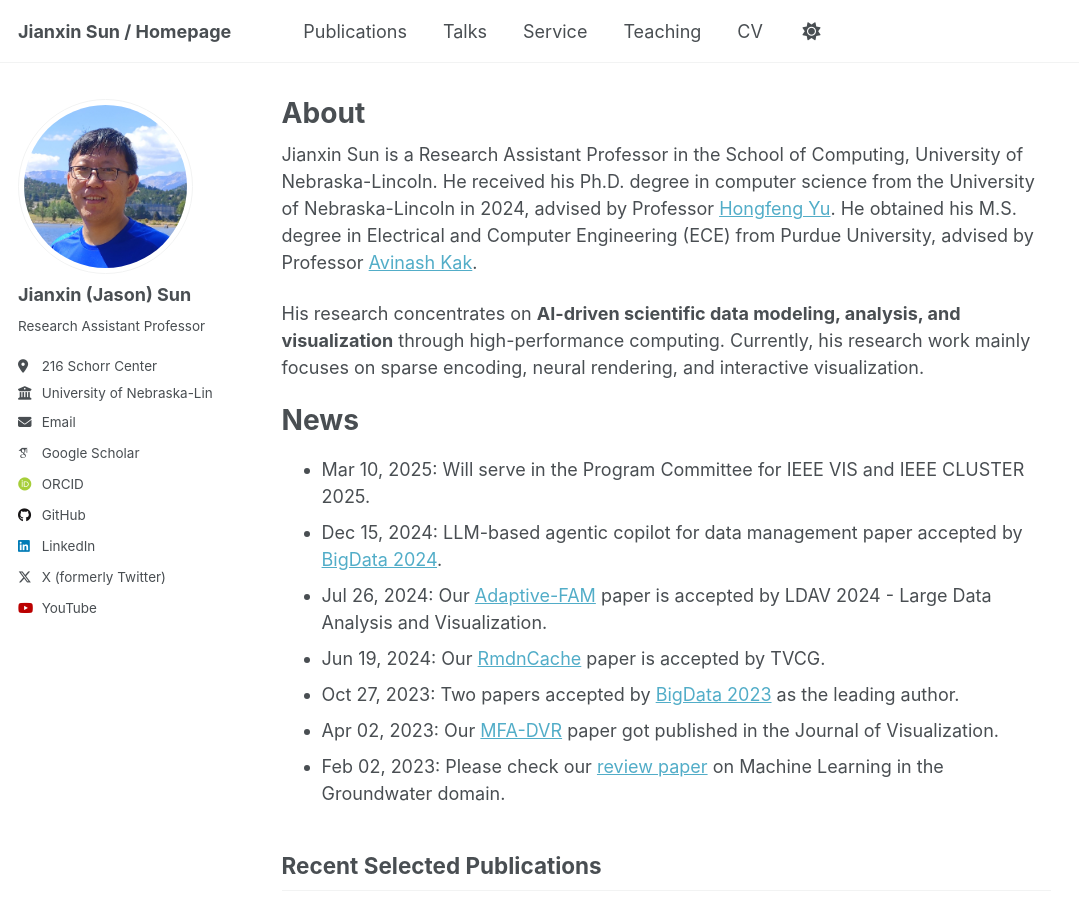
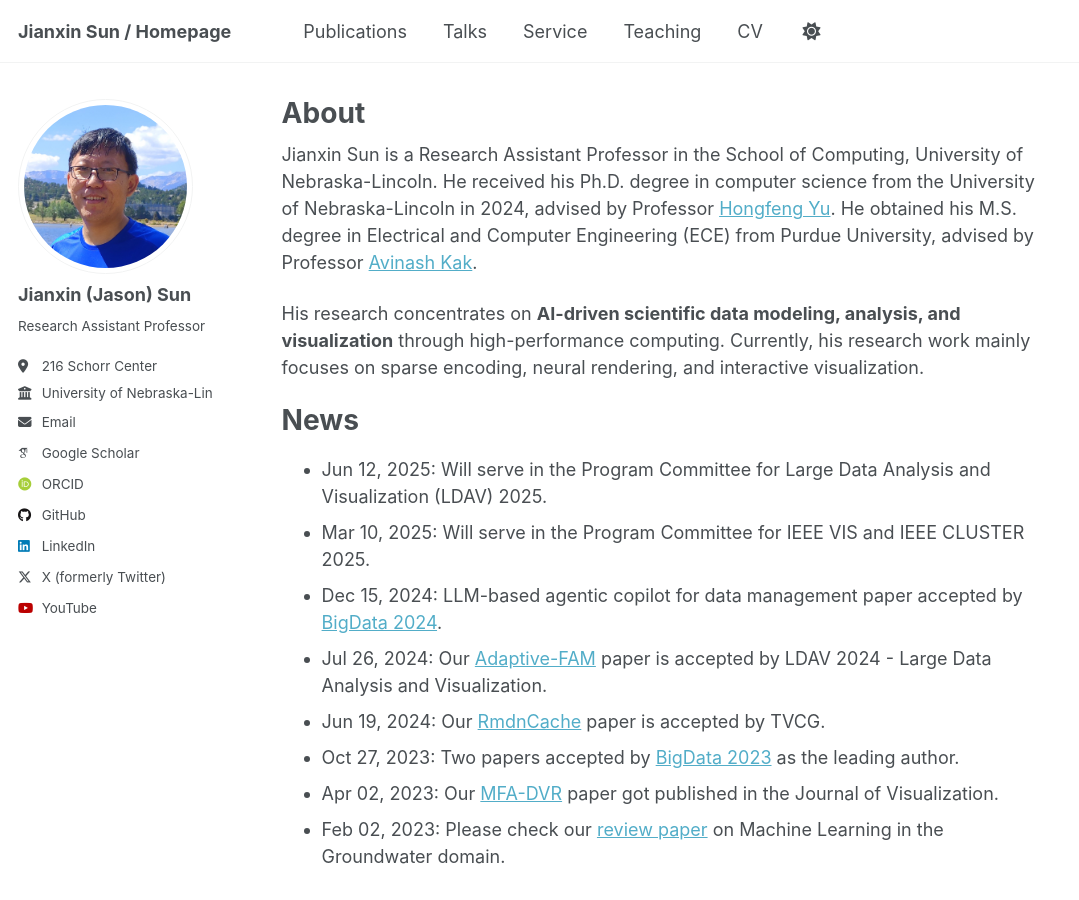
Before and after one commit to sunjianxin/sunjianxin.github.io, a Jekyll site: the page built from _pages/about.md, in a window 1280 px wide and 900 px high. Shown: the whole window, without its empty margins (0-1079 px from the left). Built offline with Jekyll 4.4.1, drawn with Linux system fonts in a browser that asks for light colours; some web fonts are replaced.

Commit message:
Update about.md

```diff
--- a/_pages/about.md
+++ b/_pages/about.md
@@ -15,6 +15,7 @@ His research concentrates on **AI-driven scientific data modeling, analysis, and
 News
 ======
 <!--- Jun 06, 2025: Our F-Hash paper is accepted by IEEE VIS 2025 as the leading author.-->
+- Jun 12, 2025: Will serve in the Program Committee for Large Data Analysis and Visualization (LDAV) 2025.
 - Mar 10, 2025: Will serve in the Program Committee for IEEE VIS and IEEE CLUSTER 2025.
 - Dec 15, 2024: LLM-based agentic copilot for data management paper accepted by [BigData 2024](https://ieeexplore.ieee.org/abstract/document/10826038).
 - Jul 26, 2024: Our [Adaptive-FAM](https://arxiv.org/abs/2409.00184) paper is accepted by LDAV 2024 - Large Data Analysis and Visualization.
```
